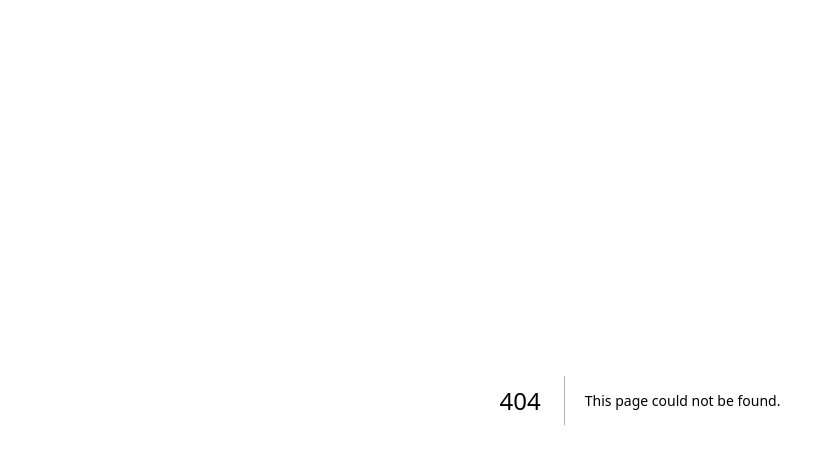
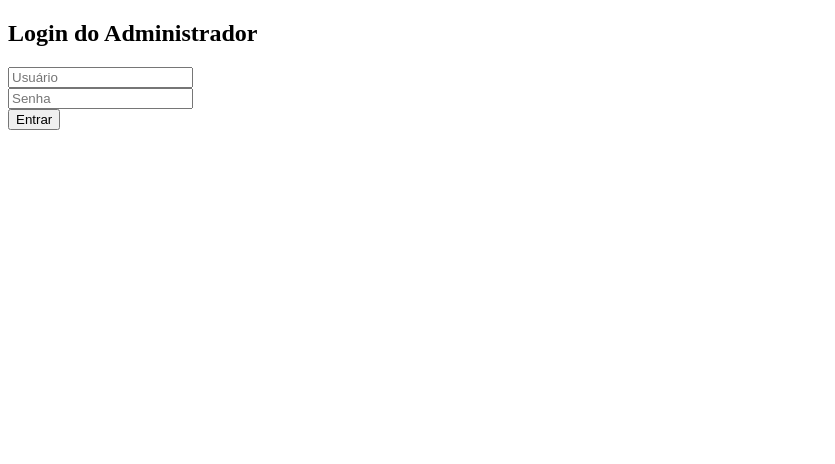
Before and after one commit to Emshtml/Garimpo-chique, a Next.js app: page /pages/pages/admin-login in a window 1280 px wide. Before the commit this address had no page. Shown: the top 464 px of the page, without its empty margins (0-835 px from the left). Built offline with nearby package versions, Linux system fonts and the light colour scheme.

Commit message:
Create admin-login.js

```diff
--- /dev/null
+++ b/pages/pages/pages/admin-login.js
@@ -0,0 +1,12 @@
+export default function AdminLogin() {
+  return (
+    <div>
+      <h2>Login do Administrador</h2>
+      <form>
+        <input type="text" placeholder="Usuário" /><br />
+        <input type="password" placeholder="Senha" /><br />
+        <button>Entrar</button>
+      </form>
+    </div>
+  );
+}
```
